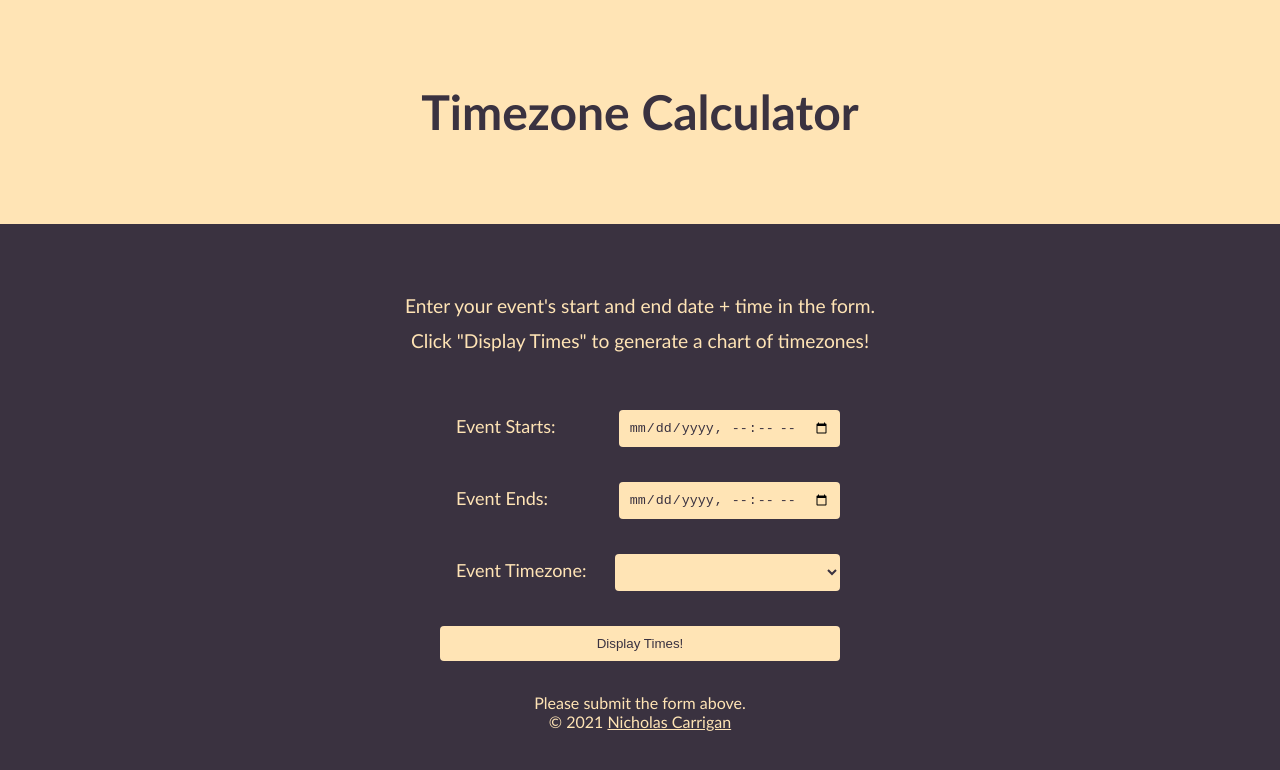
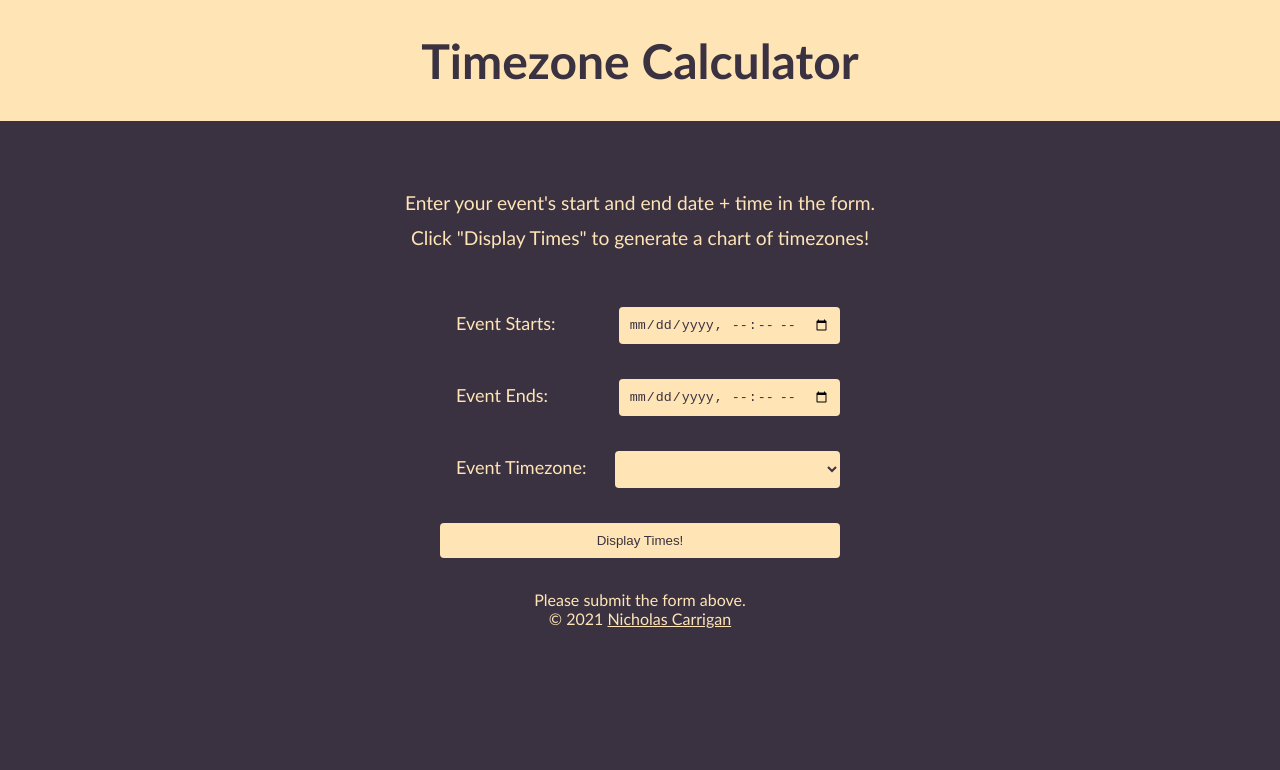
Before and after one commit to nhcarrigan/timezone-chart, an Angular app: page / in a window 1280 px wide. Shown: the top 770 px of the page. Built offline with nearby package versions, Linux system fonts and the light colour scheme.

Commit message:
fix: remove height from header
Remove the `line-height` and `min-height` properties from the header.

Signed-off-by: nhcarrigan <nhcarrigan@gmail.com>

```diff
--- a/src/app/app.component.css
+++ b/src/app/app.component.css
@@ -1,11 +1,9 @@
 .header{
  padding: 2rem;
- min-height: 10rem;
  background-color: moccasin;
  color: #3a3240;
  margin-bottom: 2rem;
  text-align: center;
- line-height: 10rem;
  font-size: 3rem ;
 }
 #info{
```
